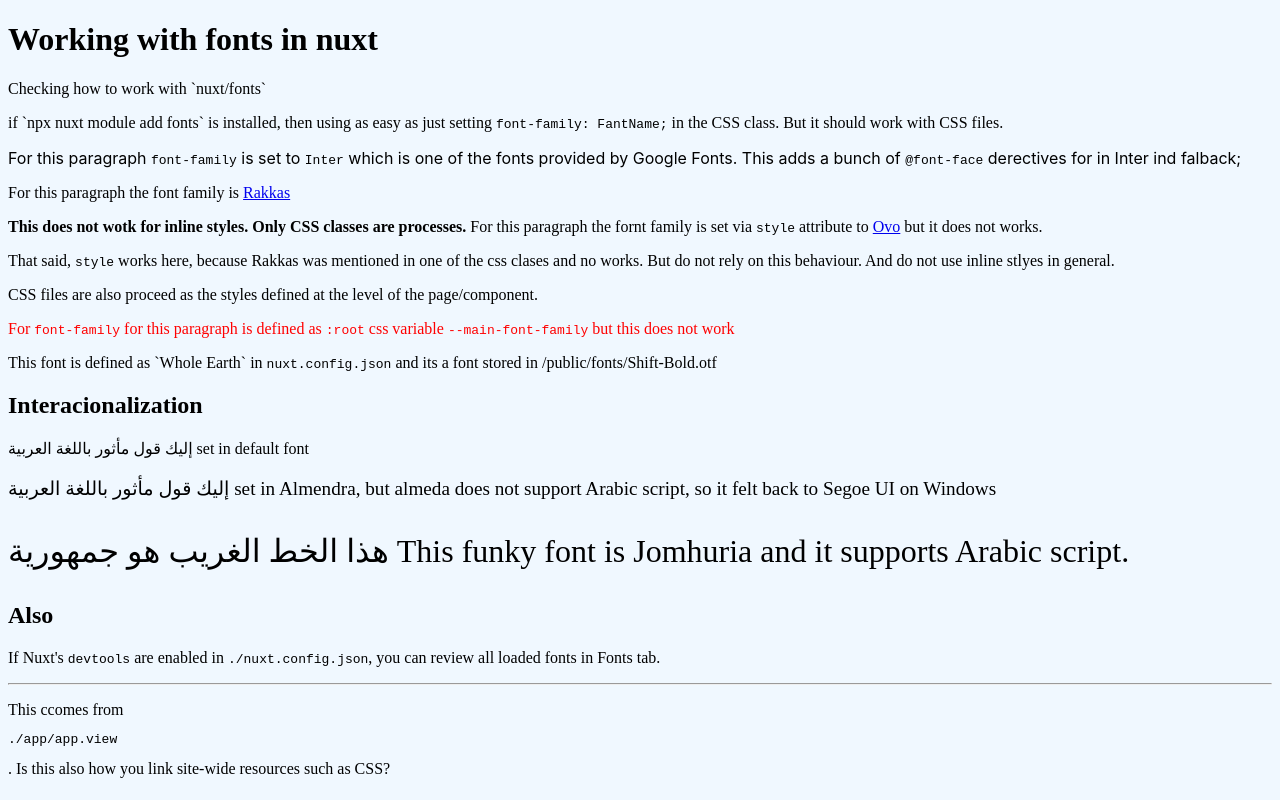
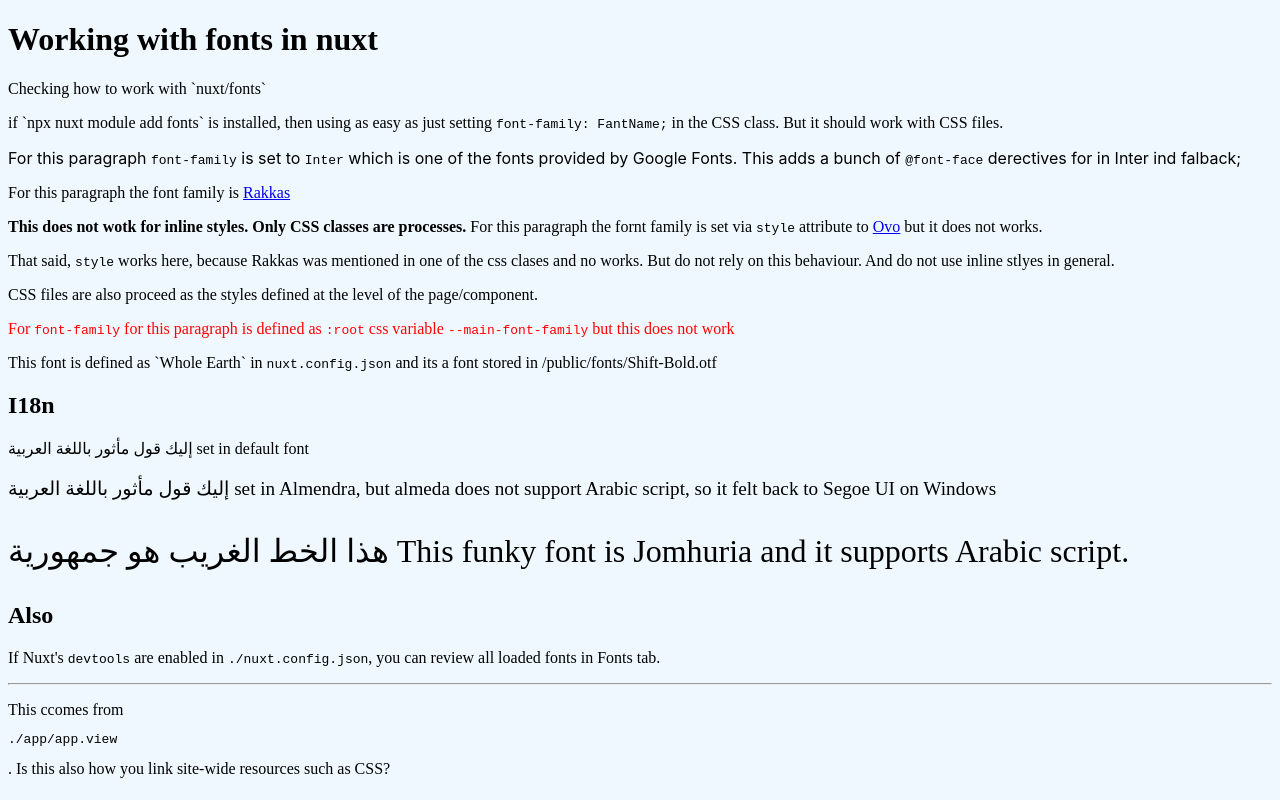
Before and after one commit to jurijsk/nuxt-fun, a Nuxt app: page /fonts in a window 1280 px wide. Built offline with nearby package versions, Linux system fonts and the light colour scheme.

Commit message:
update about overcoming fonts  module limitation regarding processing css variables

```diff
--- a/app/assets/css/main.css
+++ b/app/assets/css/main.css
@@ -4,12 +4,24 @@
 	/*--main-font-family: 'Badeen Display';*/
 	/* This font variable would not works, because nuxt/fonts does not know how to precess this */
 	--this-is-demo-for-fonts-page: Zain;
+
+	/* But it will work if you do this. First we set font family with desired fornt name, which leads for font to be processed and loaded.
+	In the second line we used the same name to set it to variable and in the next oine we rever the font back to default;
+	Of course you can do as many pairs a you want. */
+	font-family: Zain;
+	--body-text-font-family: Zain;
+	font-family: none;
 }
 
 .main-css-font {
 	/* This font variable would not works, because nuxt/fonts does not know how to precess this. This would work with Tailwind 4 (see nuxt/fonts docs) */
-	font-family: var(--this-is-demo-for-fonts-page, Zain);
+	font-family: var(--this-is-demo-for-fonts-page);
 	color: red;
+}
+
+.body-text {
+	/* This font variable would not works, because nuxt/fonts does not know how to precess this. This would work with Tailwind 4 (see nuxt/fonts docs) */
+	font-family: var(--body-text-font-family);
 }
 
 body {
--- a/app/pages/fonts.vue
+++ b/app/pages/fonts.vue
@@ -31,7 +31,7 @@
 <p class="whole-earth">This font is defined as `Whole Earth` in <code>nuxt.config.json</code> and its a font stored in /public/fonts/Shift-Bold.otf</p>
 
 
-<h2>Interacionalization</h2>
+<h2>I18n</h2>
 
 <p>إليك قول مأثور باللغة العربية set in default font</p>
 <p class="font3">إليك قول مأثور باللغة العربية set in <a>Almendra</a>, but almeda does not support Arabic script, so it felt back to Segoe UI on Windows</p>
```
